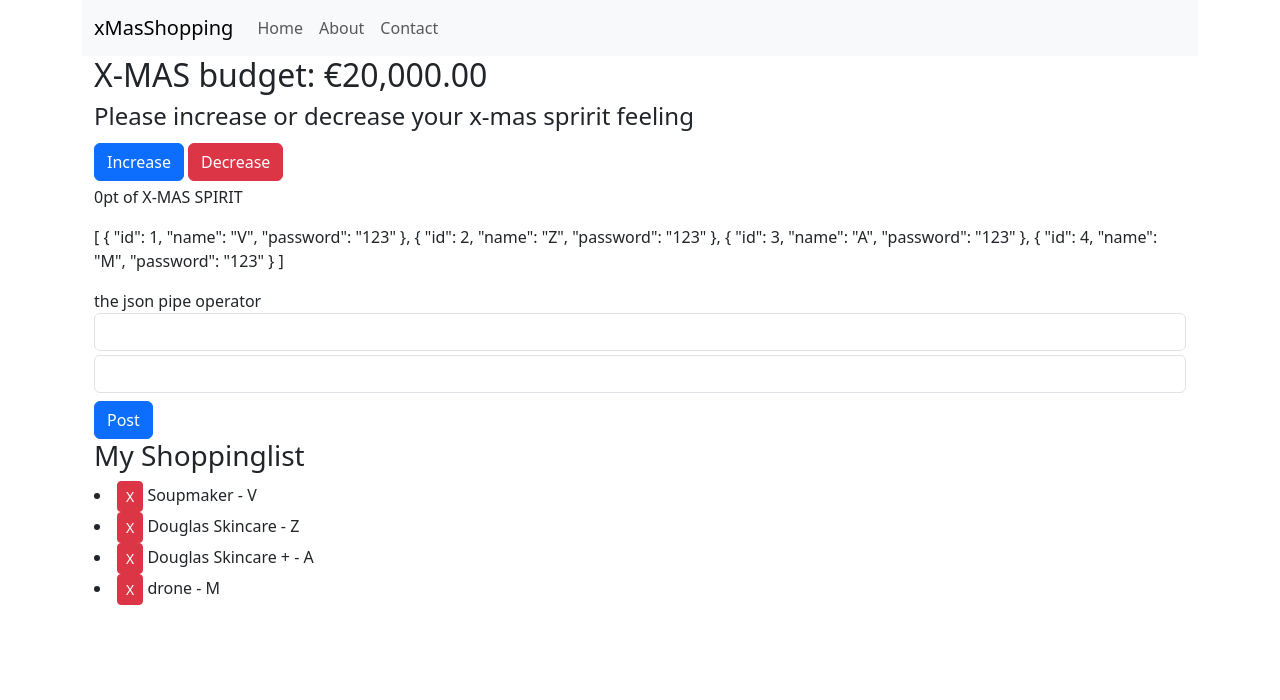
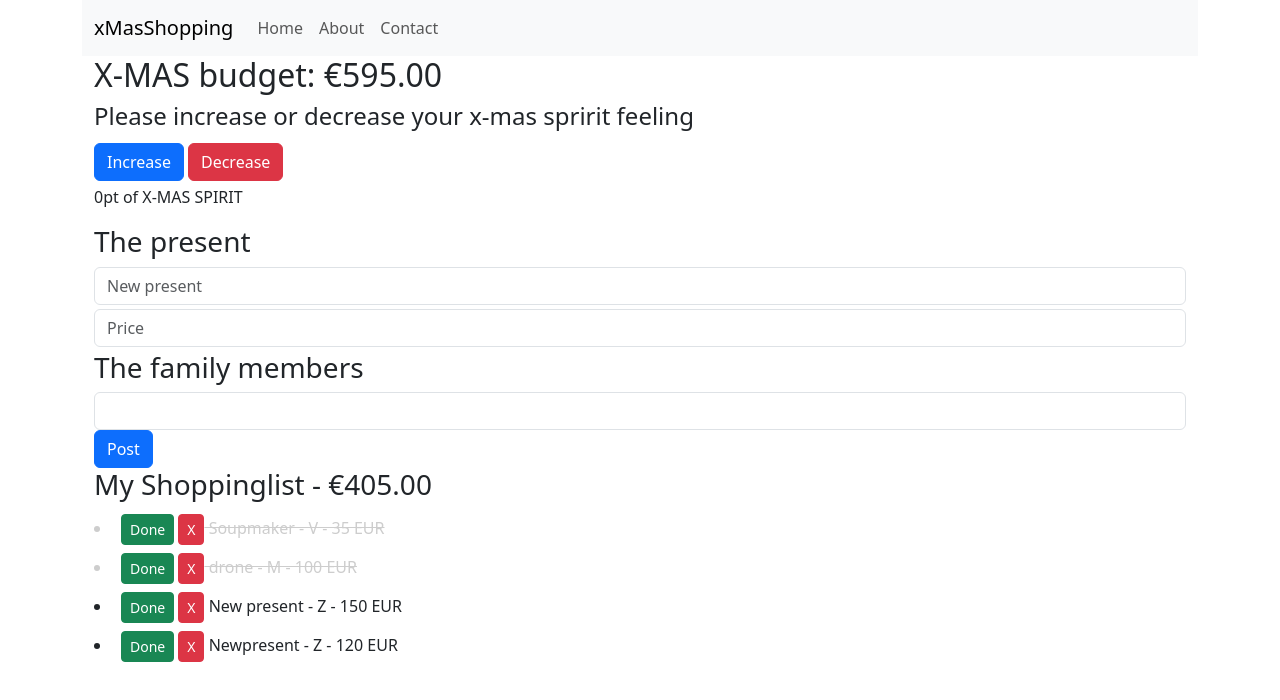
Before and after one commit to mdenitti/Angular18, an Angular app: page /home in a window 1280 px wide. Shown: the top 700 px of the page. Built offline with nearby package versions, Linux system fonts and the light colour scheme; data requests are answered from the project's data file.

Commit message:
Added price calculation methods

```diff
--- a/src/app/home/home.component.html
+++ b/src/app/home/home.component.html
@@ -1,35 +1,44 @@
 <div class="container">
   <div class="row">
     <div class="col-md-12">
-          <h2>X-MAS budget: {{ xmasbudget | currency:'EUR'}}</h2>
+      <h2>X-MAS budget: {{ xmasbudget - totalPrice| currency:'EUR'}}</h2>
       <h4>Please increase or decrease your x-mas spririt feeling</h4>
       <button (click)="increaseCount()" class="btn btn-primary">Increase</button>
       <button (click)="decreaseCount()" class="btn btn-danger m-1">Decrease</button>
       <p>{{ count }}pt of X-MAS SPIRIT</p>
       <!--   <p>URL api : {{ url }}</p>
             <p>URL users : {{ urlUsers }}</p> -->
-            <p>{{ users | json}}</p>
+      <!--     <p>{{ users | json}}</p -->
 
-            the json pipe operator
 
-           <input class="form-control mb-1  " type="text" [(ngModel)]="myContent">
+      <h3>The present</h3>
+      <input class="form-control mb-1  " type="text" [(ngModel)]="myContent" placeholder="New present">
+      <input class="form-control mb-1  " type="text" [(ngModel)]="price" placeholder="Price">
+      <h3>The family members</h3>
       <select class="form-control" [(ngModel)]="user">
-
         @for (user of users; track user.id) {
         <option name [value]="user.name">{{ user.name }}</option>
         }
+      </select>
+     <!--  {{ user }} -->
+      <!-- <h2>{{ myContent | uppercase}}</h2> -->
 
-           </select>
-           {{ user }}
-           <h2>{{ myContent | uppercase}}</h2>
       <button (click)="postData()" class="btn btn-primary">Post</button>
 
-           <h3>My Shoppinglist</h3>
+      <h3>My Shoppinglist - {{totalPrice | currency:'EUR'}}</h3>
       @for(todo of todos; track todo.id) {
       @if (todo.done) {
-               <li style="text-decoration: line-through;"><button (click)="deleteTodo(todo.id)" class="btn btn-sm btn-danger">X</button> {{ todo.title }} - {{ todo.owner }}</li>
+      <li style="text-decoration: line-through; color: rgb(205, 205, 205)">
+        <button (click)="doneTodo(todo.id)" class="btn btn-sm btn-success m-1">Done</button>
+        <button (click)="deleteTodo(todo.id)" class="btn btn-sm btn-danger">X</button> {{ todo.title }} - {{
+        todo.owner }} - {{ todo.price }} EUR
+      </li>
       } @else {
-              <li><button (click)="deleteTodo(todo.id)" class="btn btn-sm btn-danger">X</button> {{ todo.title }} - {{ todo.owner }}</li>
+      <li>
+        <button (click)="doneTodo(todo.id)" class="btn btn-sm btn-success m-1">Done</button>
+        <button (click)="deleteTodo(todo.id)" class="btn btn-sm btn-danger">X</button> {{ todo.title }} - {{
+        todo.owner }}  - <span class="eur">{{ todo.price }} EUR</span>
+      </li>
       }
       }
     </div>
--- a/src/app/home/home.component.ts
+++ b/src/app/home/home.component.ts
@@ -11,21 +11,23 @@ import { MyUsers } from '../my-users.interface';
   styleUrl: './home.component.css'
 })
 export class HomeComponent {
-  xmasbudget = 20000;
-  count:number = 0;
+
+  xmasbudget = 1000;
+  count: number = 0;
   title = 'xMas Shopping';
-  myContent:string = '';
-  url:string = 'http://localhost:3000/presents';
-  urlUsers:string = 'http://localhost:3000/users';
+  myContent: string = '';
+  url: string = 'http://localhost:3000/presents';
+  urlUsers: string = 'http://localhost:3000/users';
 
   // my todos should also be an array of objects - using any as type for now
   // obviously we should use a model or an interface
-  todos:any[] = [];
+  todos: any[] = [];
   // my users should also be an array of objects
-  users:MyUsers[] = [];
-
+  users: MyUsers[] = [];
   // single instance of user i aquire using ngmodel on the select in my view
   user: any;
+  price: any;
+  totalPrice: any;
 
   increaseCount() {
     this.count++;
@@ -35,15 +37,16 @@ export class HomeComponent {
   decreaseCount() {
     this.count--;
     localStorage.setItem('count', this.count.toString());
-    }
+  }
 
   postData() {
     const options = {
       method: 'POST',
-      headers: {'Content-Type': 'application/json', 'User-Agent': 'insomnia/8.3.0'},
+      headers: { 'Content-Type': 'application/json', 'User-Agent': 'insomnia/8.3.0' },
       body: JSON.stringify({
         'title': this.myContent,
         'owner': this.user,
+        'price': this.price,
         'done': false
       })
     };
@@ -56,13 +59,15 @@ export class HomeComponent {
         this.myContent = '';
       })
       .catch(err => console.error(err));
-
   }
 
   fetchMyData() {
     fetch(this.url)
       .then(response => response.json())
-      .then(json => this.todos = json)
+      .then(json => {
+        this.todos = json;
+        this.totalPrice = this.todos.reduce((total, todo) => total + parseFloat(todo.price), 0);
+      })
   }
 
   fetchMyUsers() {
@@ -72,13 +77,30 @@ export class HomeComponent {
   }
 
   deleteTodo(id: number) {
-    console.log (id)
+    console.log(id)
     const options = {
       method: 'DELETE',
-      headers: {'Content-Type': 'application/json', 'User-Agent': 'insomnia/8.3.0'}
+      headers: { 'Content-Type': 'application/json', 'User-Agent': 'insomnia/8.3.0' }
     };
 
-    fetch('http://localhost:3000/presents/'+id, options)
+    fetch('http://localhost:3000/presents/' + id, options)
+      .then(response => response.json())
+      .then(response => {
+        this.fetchMyData();
+      })
+      .catch(err => console.error(err));
+  }
+
+  doneTodo(id: number) {
+    const options = {
+      method: 'PATCH',
+      headers: { 'Content-Type': 'application/json', 'User-Agent': 'insomnia/8.3.0' },
+      body: JSON.stringify({
+        'done': true
+      })
+    };
+
+    fetch('http://localhost:3000/presents/' + id, options)
       .then(response => response.json())
       .then(response => {
         this.fetchMyData();
@@ -89,9 +111,9 @@ export class HomeComponent {
   ngOnInit() {
     this.fetchMyData();
     this.fetchMyUsers();
-   // Retrieve count from local storage when the component initializes
-   const storedCount = localStorage.getItem('count');
-   this.count = storedCount !== null ? parseInt(storedCount) : 0;
+
+    // Retrieve count from local storage when the component initializes
+    const storedCount = localStorage.getItem('count');
+    this.count = storedCount !== null ? parseInt(storedCount) : 0;
   }
-
 }
--- a/src/db/db.json
+++ b/src/db/db.json
@@ -4,25 +4,29 @@
       "id": 1,
       "title": "Soupmaker",
       "owner": "V",
-      "done": false
-    },
-    {
-      "id": 2,
-      "title": "Douglas Skincare",
-      "owner": "Z",
-      "done": false
-    },
-    {
-      "id": 3,
-      "title": "Douglas Skincare +",
-      "owner": "A",
-      "done": false
+      "price": 35,
+      "done": true
     },
     {
       "title": "drone",
       "owner": "M",
+      "price": 100,
+      "done": true,
+      "id": 4
+    },
+    {
+      "title": "New present",
+      "owner": "Z",
+      "price": "150",
       "done": false,
-      "id": 4
+      "id": 6
+    },
+    {
+      "title": "Newpresent",
+      "owner": "Z",
+      "price": "120",
+      "done": false,
+      "id": 7
     }
   ],
   "users": [
```
Lines whose indentation alone changed are shown as unchanged.
